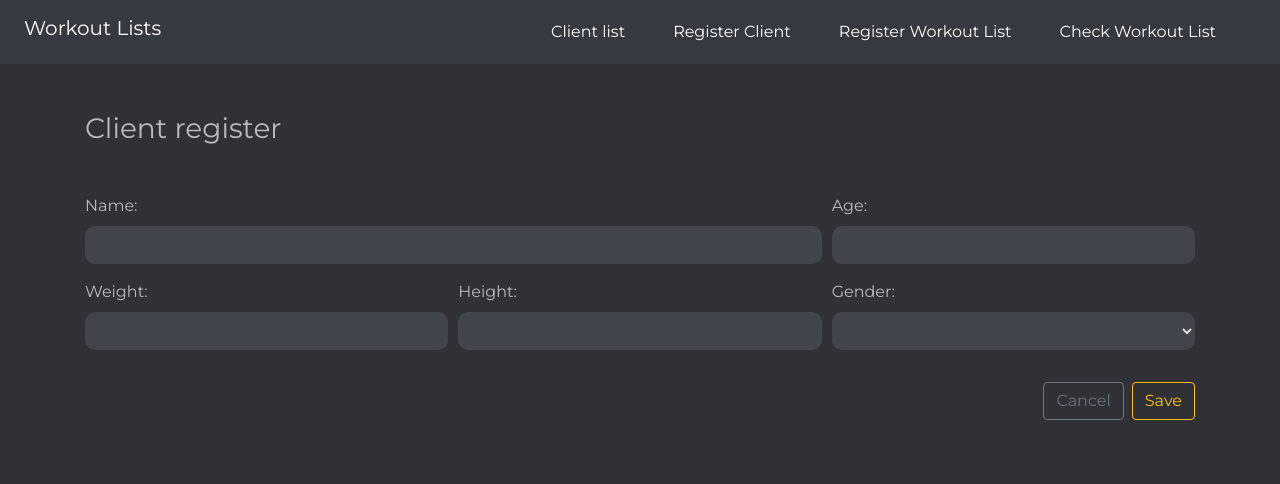
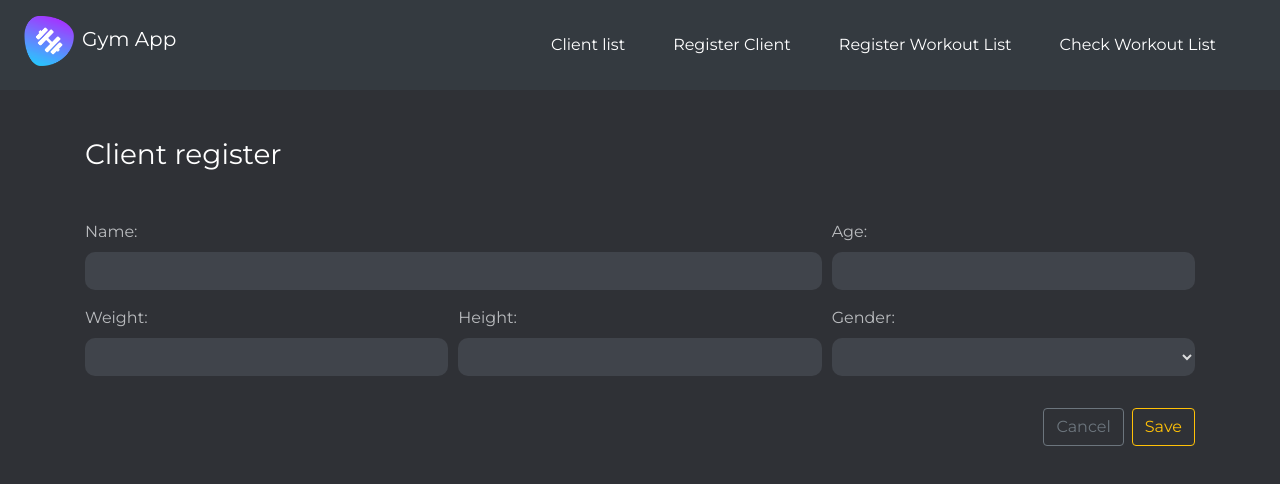
Before and after one commit to FelipeSD/nopain-nogain, an Angular app: page /client/new in a window 1280 px wide. Shown: the top 484 px of the page. Built offline with nearby package versions, Linux system fonts and the light colour scheme.

Commit message:
inserting logo, changing title, linking clients

```diff
--- a/src/app/app.component.html
+++ b/src/app/app.component.html
@@ -1,14 +1,17 @@
 <header>
   <div class="d-flex flex-column flex-md-row align-items-center p-3 px-md-4 mb-3 bg-dark box-shadow">
     <a class="my-0 mr-md-auto font-weight-normal text-white" routerLink="/">
-      <h5 class="">Workout Lists</h5>
+      <h5 class="">
+        <img src="/assets/logo.png" alt="Logo" style="width: 50px;" height="50px">
+        <span class="ml-2">Gym App</span>
+      </h5>
     </a>
 
     <nav class="my-2 my-md-0 mr-md-3">
       <a class="p-4 text-white" routerLink="client/list">Client list</a>
       <a class="p-4 text-white" routerLink="client/new">Register Client</a>
-      <a class="p-4 text-white" href="workout/new">Register Workout List</a>
-      <a class="p-4 text-white" href="workout/list">Check Workout List</a>
+      <a class="p-4 text-white" routerLink="workout/new">Register Workout List</a>
+      <a class="p-4 text-white" routerLink="workout/list">Check Workout List</a>
     </nav>
   </div>
 </header>
--- a/src/app/client-form/client-form.component.ts
+++ b/src/app/client-form/client-form.component.ts
@@ -4,6 +4,7 @@ import { ActivatedRoute, Router } from '@angular/router';
 import { ClientService } from '../service/client.service';
 import { Client } from '../interface/client';
 import { Location } from '@angular/common';
+import {Title} from "@angular/platform-browser";
 
 @Component({
   selector: 'app-client-form',
@@ -17,10 +18,13 @@ export class ClientFormComponent implements OnInit {
     private router: Router,
     public service: ClientService,
     private activatedRoute: ActivatedRoute,
-    private local: Location
+    private local: Location,
+    private titleService:Title
   ) { }
 
   ngOnInit(): void {
+    this.titleService.setTitle("Gym App | Client form");
+
     if(/delete/gi.test(this.router.url)){
       this.activatedRoute.params.subscribe(params => {
         let id = params['id'];
--- a/src/app/client-list/client-list.component.html
+++ b/src/app/client-list/client-list.component.html
@@ -14,7 +14,11 @@
         </thead>
         <tbody>
             <tr *ngFor="let client of clients">
-                <td>{{client.name}}</td>
+                <td>
+                    <a class="text-white" [routerLink]="['/workout/list', {client: client._id }]">
+                        {{client.name}}
+                    </a>
+                </td>
                 <td>{{client.age}}</td>
                 <td>{{client.height}}</td>
                 <td>{{client.weight}}</td>
--- a/src/app/client-list/client-list.component.ts
+++ b/src/app/client-list/client-list.component.ts
@@ -1,6 +1,7 @@
 import { Component, OnInit } from '@angular/core';
 import { ClientService } from '../service/client.service';
 import { Client } from '../interface/client';
+import { Title } from '@angular/platform-browser';
 
 @Component({
   selector: 'app-client-list',
@@ -10,9 +11,14 @@ import { Client } from '../interface/client';
 export class ClientListComponent implements OnInit {
   clients: Client[];
 
-  constructor(public service: ClientService) { }
+  constructor(
+    public service: ClientService,
+    private titleService:Title
+  ) { }
 
   ngOnInit(): void {
+    this.titleService.setTitle("Gym App | Client list");
+
     this.service.getAll().subscribe((res)=>{
       this.clients = res;
     });
--- a/src/app/dashboard/dashboard.component.ts
+++ b/src/app/dashboard/dashboard.component.ts
@@ -1,6 +1,5 @@
-import { serializeNodes } from '@angular/compiler/src/i18n/digest';
 import { Component, OnInit } from '@angular/core';
-import { TestBed } from '@angular/core/testing';
+import { Title } from '@angular/platform-browser';
 
 @Component({
   selector: 'app-dashboard',
@@ -9,10 +8,15 @@ import { TestBed } from '@angular/core/testing';
 })
 export class DashboardComponent implements OnInit {
 
-  constructor() {
+  constructor(
+    private titleService:Title
+  ) {
+
   }
 
   ngOnInit(): void {
+    this.titleService.setTitle("Gym App | Dashboard");
+
   }
 
 }
--- a/src/app/workout-form/workout-form.component.html
+++ b/src/app/workout-form/workout-form.component.html
@@ -1,6 +1,6 @@
 <section class="container">
     <form [formGroup]="workoutForm" (ngSubmit)="onSubmit(this)" *ngIf="workoutForm">
-        <h3 class="my-5">Workout list register</h3>
+        <h3 class="my-5">Workout register</h3>
         <div class="form-row">
 
             <div class="col-12">
--- a/src/app/workout-form/workout-form.component.ts
+++ b/src/app/workout-form/workout-form.component.ts
@@ -6,6 +6,7 @@ import { WorkoutList } from '../interface/workoutList';
 import { Location } from '@angular/common';
 import { Client } from '../interface/client';
 import { ClientService } from '../service/client.service';
+import { Title } from '@angular/platform-browser';
 
 @Component({
   selector: 'app-workout-form',
@@ -22,10 +23,13 @@ export class WorkoutFormComponent implements OnInit {
     public service: WorkoutService,
     public clientService:  ClientService,
     private activatedRoute: ActivatedRoute,
-    private local: Location
+    private local: Location,
+    private titleService:Title
   ) { }
 
   ngOnInit(): void {
+    this.titleService.setTitle("Gym App | Workout form");
+
     this.clientService.getAll().subscribe((res)=>{
       this.clientList = res;
     })
--- a/src/app/workout-list/workout-list.component.ts
+++ b/src/app/workout-list/workout-list.component.ts
@@ -4,6 +4,7 @@ import { ClientService } from '../service/client.service';
 import { Client } from '../interface/client';
 import { WorkoutList } from '../interface/workoutList';
 import { ActivatedRoute, Router } from '@angular/router';
+import { Title } from '@angular/platform-browser';
 
 @Component({
   selector: 'app-workout-list',
@@ -21,9 +22,12 @@ export class WorkoutListComponent implements OnInit {
   constructor(
     private route: ActivatedRoute,
     public clientService :ClientService,
+    private titleService:Title
   ) { }
 
   ngOnInit(): void {
+    this.titleService.setTitle("Gym App | Workout list");
+
     this.findClientForm = new FormGroup({
       owner: new FormControl('')
     });
--- a/src/index.html
+++ b/src/index.html
@@ -3,7 +3,7 @@
 
 <head>
   <meta charset="utf-8">
-  <title>No Pain, No Gain</title>
+  <title>Gym app</title>
   <base href="/">
   <meta name="viewport" content="width=device-width, initial-scale=1">
   <link rel="icon" type="image/x-icon" href="favicon.ico">
--- a/src/styles.css
+++ b/src/styles.css
@@ -10,6 +10,10 @@ body{
 
 textarea {
     resize: none;
+}
+
+h3 {
+    color: #ffffff;
 }
 
 .form-control,
```
Also changed, not shown: src/assets/logo.png (added).
